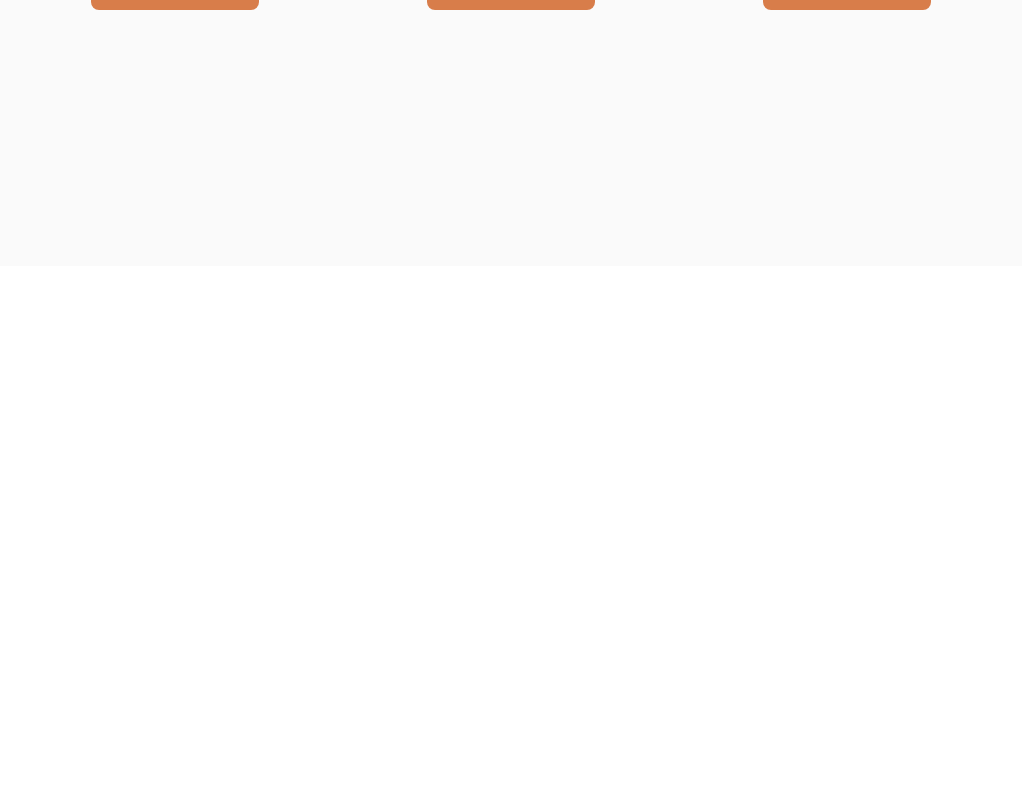
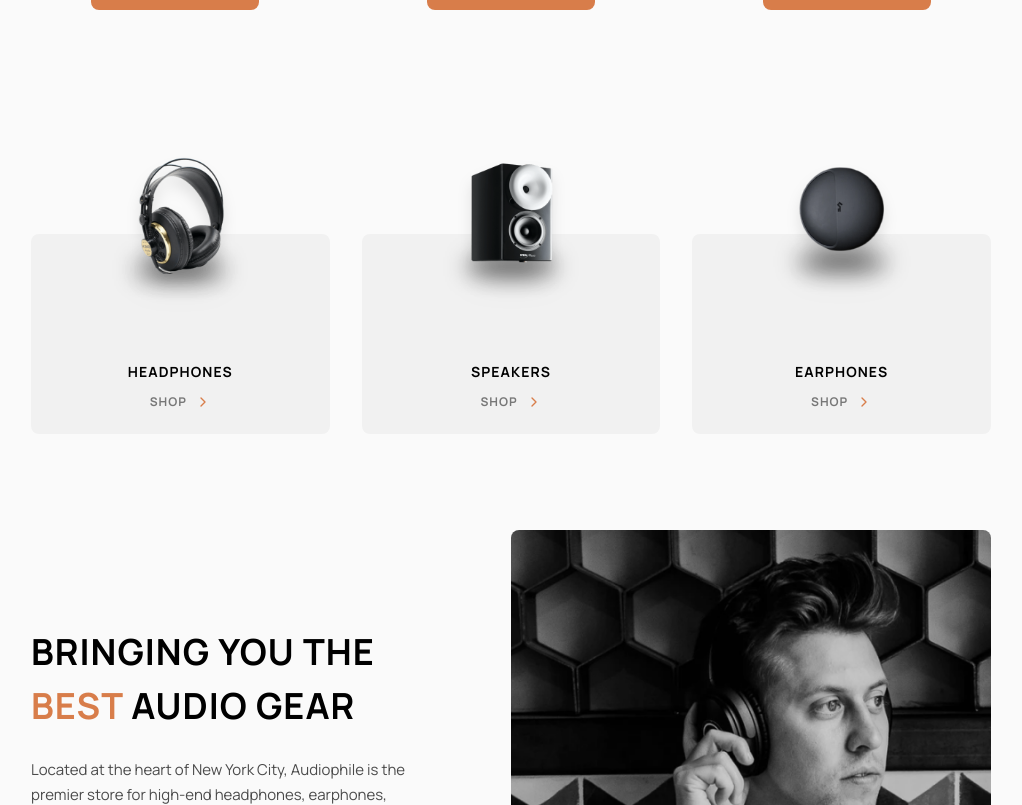
Before and after one commit to Jaymi-01/audiophile, a React (Vite) app: page /headphones/xx99-mark-ii in a window 1280 px wide. Shown: the part 2435-3240 px from the top of the page, without its empty margins (129-1151 px from the left). Before the commit the page ends 2701 px from the top, so only its background shows below. Built offline with nearby package versions, Linux system fonts and the light colour scheme.

Commit message:
Completed

```diff
--- a/src/pages/headphones/XX99MarkII.tsx
+++ b/src/pages/headphones/XX99MarkII.tsx
@@ -4,13 +4,15 @@ import { FiPlus, FiMinus } from "react-icons/fi";
 import Headphones1 from "../../images/product-xx99-mark-two-headphones/desktop/image-category-page-preview.jpg";
 import Headphones2 from "../../images/product-xx99-mark-one-headphones/mobile/image-category-page-preview.png";
 import Headphones3 from "../../images/product-xx59-headphones/mobile/image-category-page-preview.jpg";
-import Speaker from '../../images/product-zx9-speaker/mobile/image-product.jpg'
+import Speaker from "../../images/product-zx9-speaker/mobile/image-product.jpg";
 import ManMobile from "../../images/product-xx99-mark-two-headphones/mobile/image-gallery-1.jpg";
 import Image1Mobile from "../../images/product-xx99-mark-two-headphones/mobile/image-gallery-2.jpg";
 import Image2Mobile from "../../images/product-xx99-mark-two-headphones/mobile/image-gallery-3.jpg";
 import ManDesktop from "../../images/product-xx99-mark-two-headphones/desktop/image-gallery-1.jpg";
 import Image1Desktop from "../../images/product-xx99-mark-two-headphones/desktop/image-gallery-2.jpg";
 import Image2Desktop from "../../images/product-xx99-mark-two-headphones/desktop/image-gallery-3.jpg";
+import Footer from "../home/Footer";
+import Gadgets from "../home/Gadgets";
 
 interface Product {
   id: number;
@@ -252,6 +254,8 @@ const XX99MarkII: React.FC = () => {
           </div>
         </div>
       </div>
+      <Gadgets />
+      <Footer />
     </section>
   );
 };
```
